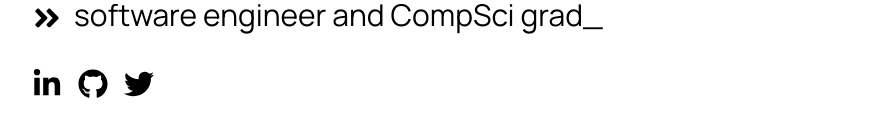
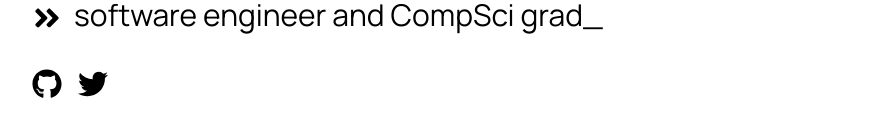
Before and after one commit to jackthb/atomic, a Next.js app: page / in a window 1280 px wide. Shown: the part 426-562 px from the top of the page, without its empty margins (272-1161 px from the left). Built offline with nearby package versions, Linux system fonts and the light colour scheme; no server answers.

Commit message:
chore: I don't have a linkedin anymore

```diff
--- a/components/Footer.tsx
+++ b/components/Footer.tsx
@@ -3,12 +3,12 @@ import { FaTwitter, FaGithub, FaLinkedinIn } from "react-icons/fa";
 export default function Header() {
   return (
     <footer className="flex mt-auto p-4 mx-auto min-w-full justify-evenly">
-      <a
+      {/* <a
         href="https://www.linkedin.com/in/jackcburgess/"
         aria-label="Linkedin link"
       >
         <FaLinkedinIn className="icon" />
-      </a>
+      </a> */}
       <a href="https://github.com/jackthb" aria-label="Github link">
         <FaGithub className="icon" />
       </a>
--- a/pages/index.tsx
+++ b/pages/index.tsx
@@ -16,12 +16,12 @@ function RightArrow() {
 function Links() {
   return (
     <div className="flex gap-4 my-8">
-      <a
+      {/* <a
         href="https://www.linkedin.com/in/jackcburgess/"
         aria-label="Linkedin link"
       >
         <FaLinkedinIn className="text-3xl hover:text-blue-600 transition duration-300" />
-      </a>
+      </a> */}
       <a href="https://github.com/jackthb" aria-label="Github link">
         <FaGithub className="text-3xl hover:text-gray-500 transition duration-300" />
       </a>
--- a/pages/projects/index.tsx
+++ b/pages/projects/index.tsx
@@ -3,7 +3,6 @@ import Head from "next/head";
 import React from "react";
 import { fetchMdx } from "../../lib/helper";
 
-// Updated getStaticProps to use fetchPosts with a path
 export async function getStaticProps() {
   const projects = await fetchMdx("./projects");
   return {
```
